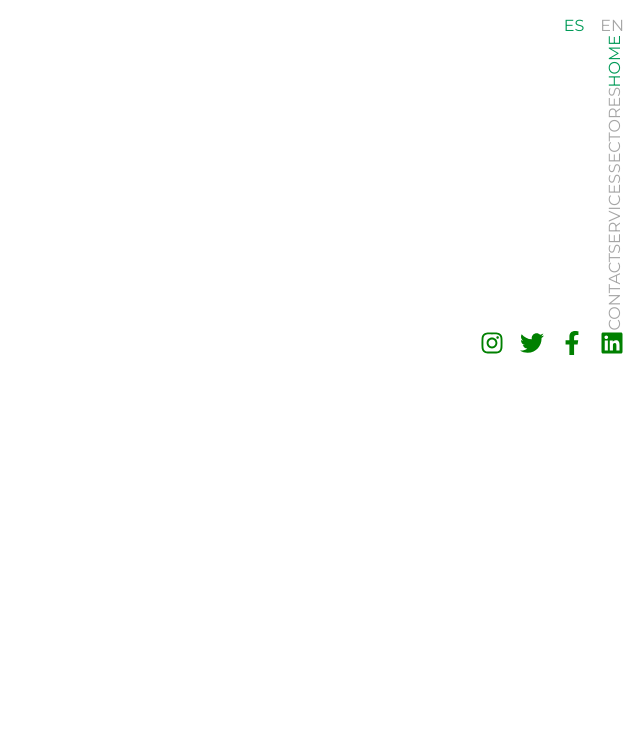
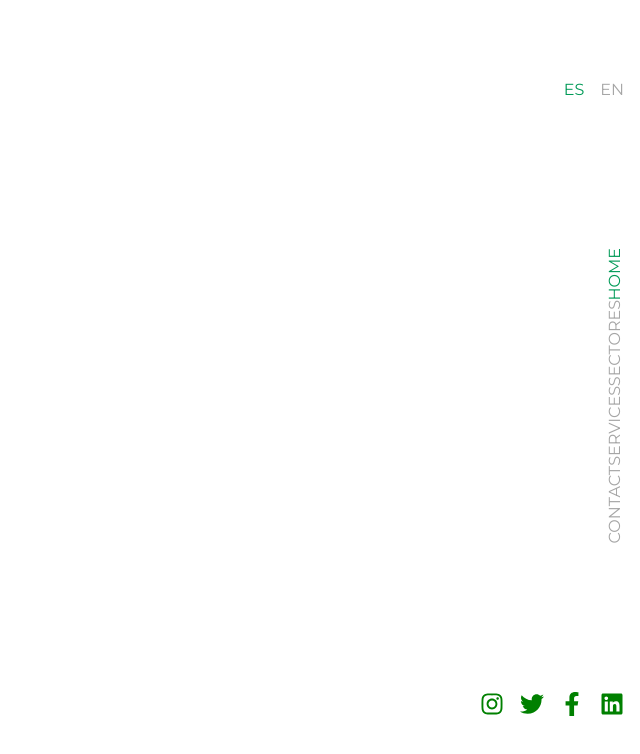
Before and after one commit to ogiovannilima/house-fs, a React (Vite) app: page / in a window 1280 px wide. Shown: the top 754 px of the page, without its empty margins (640-1280 px from the left). Built offline with nearby package versions, Linux system fonts and the light colour scheme.

Commit message:
add a lot padding etst

```diff
--- a/src/pages/Home/styles.ts
+++ b/src/pages/Home/styles.ts
@@ -2,8 +2,8 @@ import styled from "styled-components";
 
 export const Container = styled.div`
   width: 100vw;
-  height: 100%;
-  padding: 1rem 1rem;
+  height: 100vh;
+  padding: 5rem 1rem;
 `;
 
 export const Content = styled.div`
```
